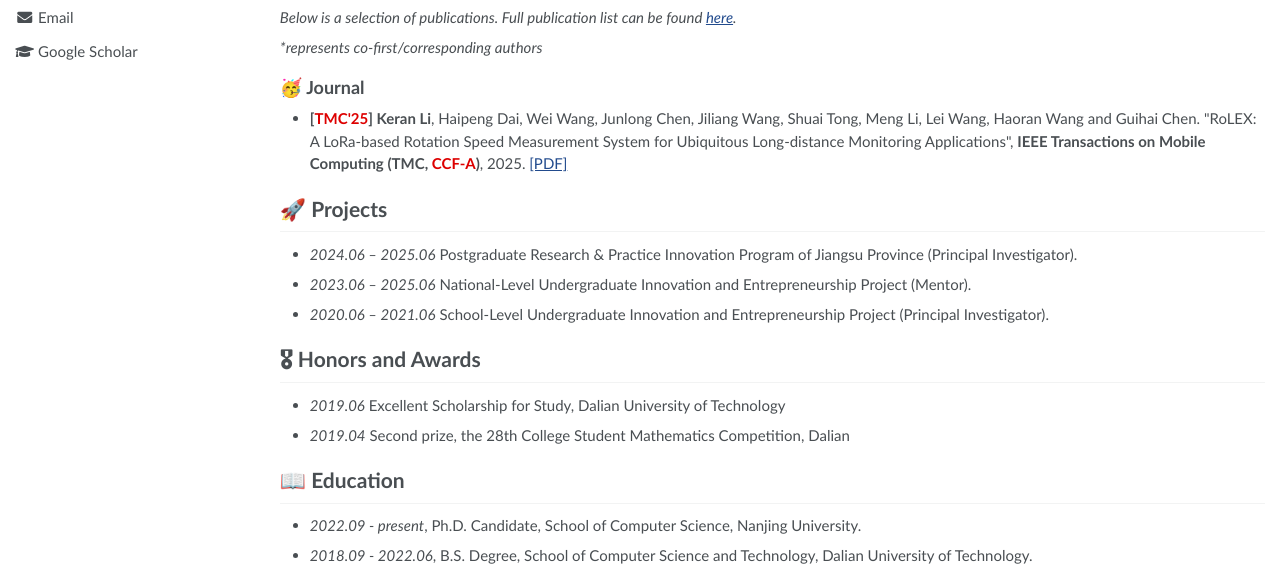
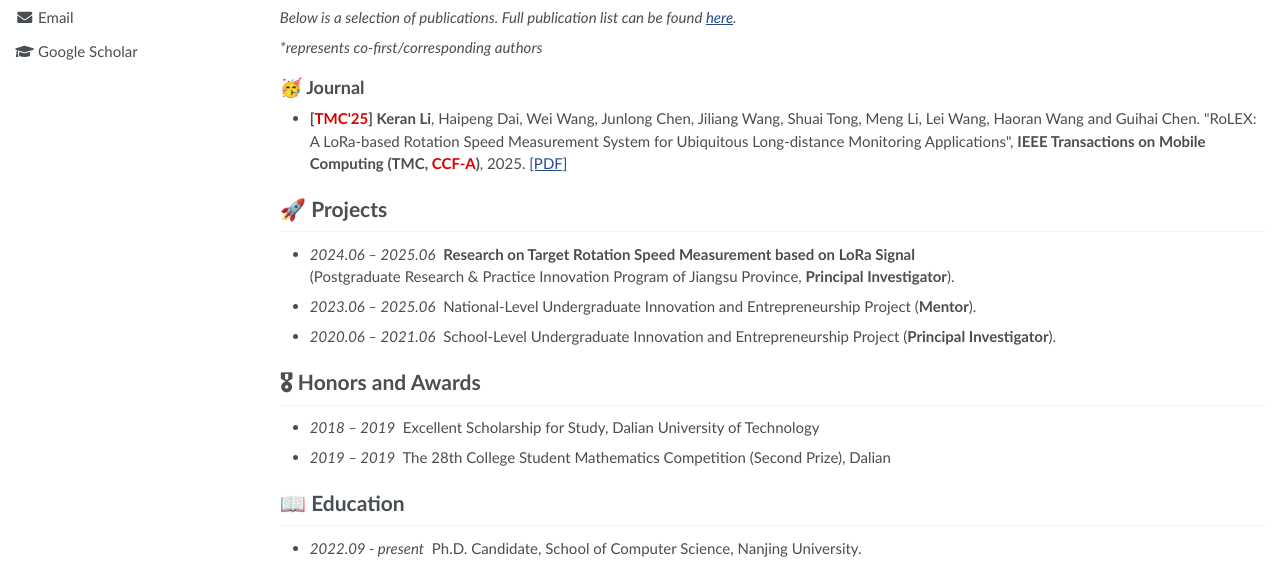
Before and after one commit to Keran-Li-NJU/Keran-Li-NJU.github.io, a plain HTML site: page index.html in a window 1280 px wide. Shown: the part 357-928 px from the top of the page. Drawn offline with nearby package versions, Linux system fonts and the light colour scheme; some packages are replaced by stand-ins of ours; no server answers.

Commit message:
Enhance formatting and update project entries
Added non-breaking spaces to list items and updated some entries.

```diff
--- a/index.html
+++ b/index.html
@@ -193,7 +193,7 @@ My research interests include ML for Signal Processing, LLM for Wireless Sensing
 
 <h1 id="-news">🔥 News</h1>
 <ul>
-  <li><em>2025.10</em>: 🎉🎉🎉 Our work RoLEX is accepted by <em>IEEE Transactions on Mobile Computing (TMC, <font color="#dd0000"><b>CCF-A</b></font>).</em>
+  <li><em>2025.10</em>:&nbsp; 🎉🎉🎉 Our work RoLEX is accepted by <em>IEEE Transactions on Mobile Computing (TMC, <font color="#dd0000"><b>CCF-A</b></font>).</em>
 </ul>
 
 
@@ -262,21 +262,22 @@ My research interests include ML for Signal Processing, LLM for Wireless Sensing
 
 <h1 id="-projects">🚀 Projects</h1>
 <ul>
-  <li><em>2024.06 – 2025.06</em> Postgraduate Research &amp; Practice Innovation Program of Jiangsu Province (Principal Investigator).</li>
-  <li><em>2023.06 – 2025.06</em> National-Level Undergraduate Innovation and Entrepreneurship Project (Mentor).</li>
-  <li><em>2020.06 – 2021.06</em> School-Level Undergraduate Innovation and Entrepreneurship Project (Principal Investigator).</li>
+  <li><em>2024.06 – 2025.06</em>&nbsp; <strong>Research on Target Rotation Speed Measurement based on LoRa Signal</strong> <br>
+    (Postgraduate Research &amp; Practice Innovation Program of Jiangsu Province, <strong>Principal Investigator</strong>).</li>
+  <li><em>2023.06 – 2025.06</em>&nbsp; National-Level Undergraduate Innovation and Entrepreneurship Project (<strong>Mentor</strong>).</li>
+  <li><em>2020.06 – 2021.06</em>&nbsp; School-Level Undergraduate Innovation and Entrepreneurship Project (<strong>Principal Investigator</strong>).</li>
 </ul>
 
 <h1 id="-honors-and-awards">🎖 Honors and Awards</h1>
 <ul>
-  <li><em>2019.06</em> Excellent Scholarship for Study, Dalian University of Technology</li>
-  <li><em>2019.04</em> Second prize, the 28th College Student Mathematics Competition, Dalian</li>
+  <li><em>2018 – 2019</em>&nbsp; Excellent Scholarship for Study, Dalian University of Technology</li>
+  <li><em>2019 – 2019</em>&nbsp; The 28th College Student Mathematics Competition (Second Prize), Dalian</li>
 </ul>
 
 <h1 id="-education">📖 Education</h1>
 <ul>
-  <li><em>2022.09 - present</em>, Ph.D. Candidate, School of Computer Science, Nanjing University.</li>
-  <li><em>2018.09 - 2022.06</em>, B.S. Degree, School of Computer Science and Technology, Dalian University of Technology.</li>
+  <li><em>2022.09 - present</em>&nbsp; Ph.D. Candidate, School of Computer Science, Nanjing University.</li>
+  <li><em>2018.09 - 2022.06</em>&nbsp; B.S. Degree, School of Computer Science and Technology, Dalian University of Technology.</li>
 </ul>
 
 <h1 id="-services">🌟 Services</h1>
```
